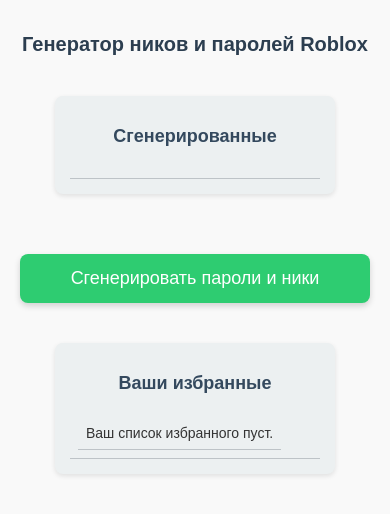
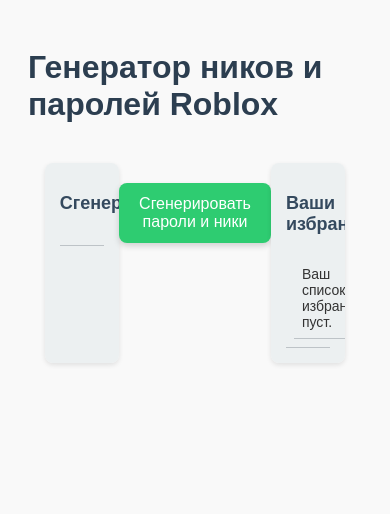
Before and after one commit to Foxelnay/generator-roblox-and-more, a plain HTML site: page index.html in a window 390 px wide. Drawn offline with Linux system fonts and the light colour scheme.

Commit message:
Update index.html

```diff
--- a/index.html
+++ b/index.html
@@ -13,21 +13,17 @@
             flex-direction: column;
             align-items: center;
             padding: 20px;
-            margin: 0;
         }
         h1 {
             color: #2c3e50;
             margin-bottom: 20px;
-            font-size: 24px;
         }
         .container {
             display: flex;
             justify-content: space-between;
-            width: 100%;
+            width: 90%;
             max-width: 1200px;
             margin-top: 20px;
-            flex-wrap: wrap;
-            gap: 20px;
         }
         .column {
             width: 30%;
@@ -37,7 +33,6 @@
             box-shadow: 0 2px 5px rgba(0, 0, 0, 0.1);
             overflow-y: auto;
             max-height: 400px;
-            box-sizing: border-box;
         }
         .column h2 {
             text-align: center;
@@ -73,7 +68,6 @@
             display: flex;
             flex-direction: column;
             align-items: center;
-            width: 100%;
         }
         button {
             padding: 12px 20px;
@@ -88,35 +82,6 @@
         }
         button:hover {
             background-color: #27ae60;
-        }
-
-        /* Мобильная версия */
-        @media (max-width: 768px) {
-            .container {
-                flex-direction: column;
-                align-items: center;
-                width: 100%;
-            }
-
-            .column {
-                width: 80%;
-                margin-bottom: 20px;
-            }
-
-            h1 {
-                font-size: 20px;
-            }
-
-            button {
-                width: 100%;
-                font-size: 18px;
-                padding: 14px;
-            }
-
-            .remove-btn {
-                font-size: 12px;
-                padding: 2px 6px;
-            }
         }
     </style>
     <script>
@@ -205,15 +170,6 @@
             }
             updateFavoriteDisplay();
         };
-
-        /* Описание работы кода:
-        1. Функция generateRandomString() - генерирует случайную строку заданной длины. Строка может включать буквы и цифры.
-        2. Функция generateCredentials() - генерирует 100 пар ников и паролей и отображает их в левом блоке. Эти данные также сохраняются в sessionStorage для сохранности при обновлении страницы.
-        3. Функция addToFavorites() - добавляет выбранный ник и пароль в список "избранного", который хранится в localStorage.
-        4. Функция removeFromFavorites() - удаляет элемент из списка "избранного" по индексу.
-        5. Функция updateFavoriteDisplay() - обновляет отображение "избранных" данных, выводя их на экран. Если список пуст, выводится соответствующее сообщение.
-        6. Обработчик window.onload - при загрузке страницы проверяет наличие сгенерированных данных в sessionStorage и отображает их, если они существуют. Также обновляет отображение списка "избранного" с учетом данных в localStorage.
-        7. Мобильная версия реализована с использованием медиа-запросов (media queries), что позволяет адаптировать интерфейс для устройств с маленьким экраном. */
     </script>
 </head>
 <body>
```
